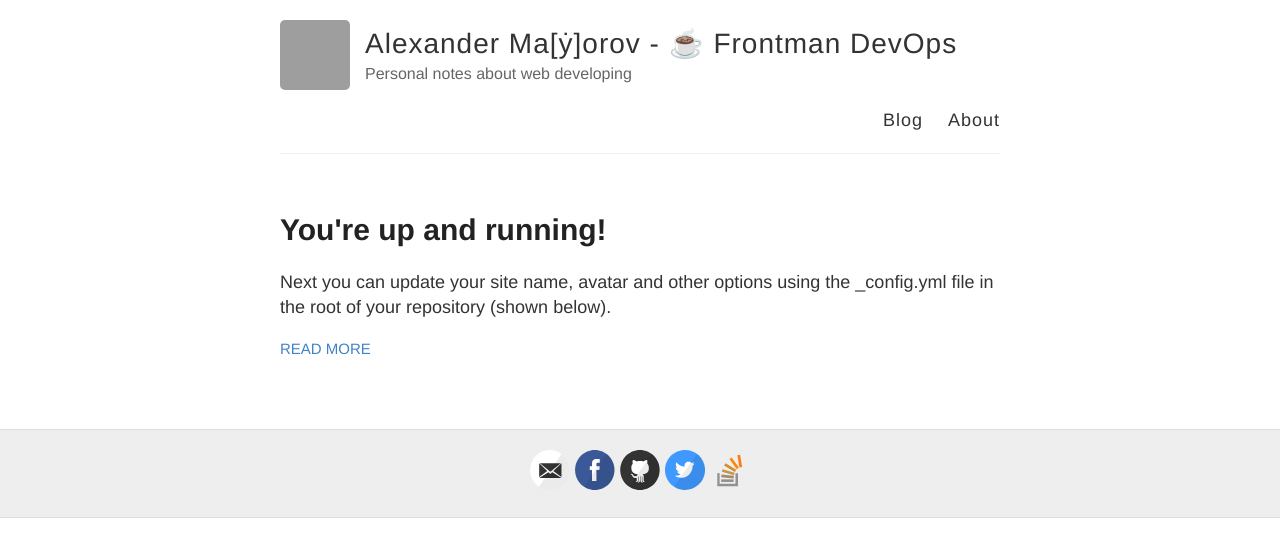
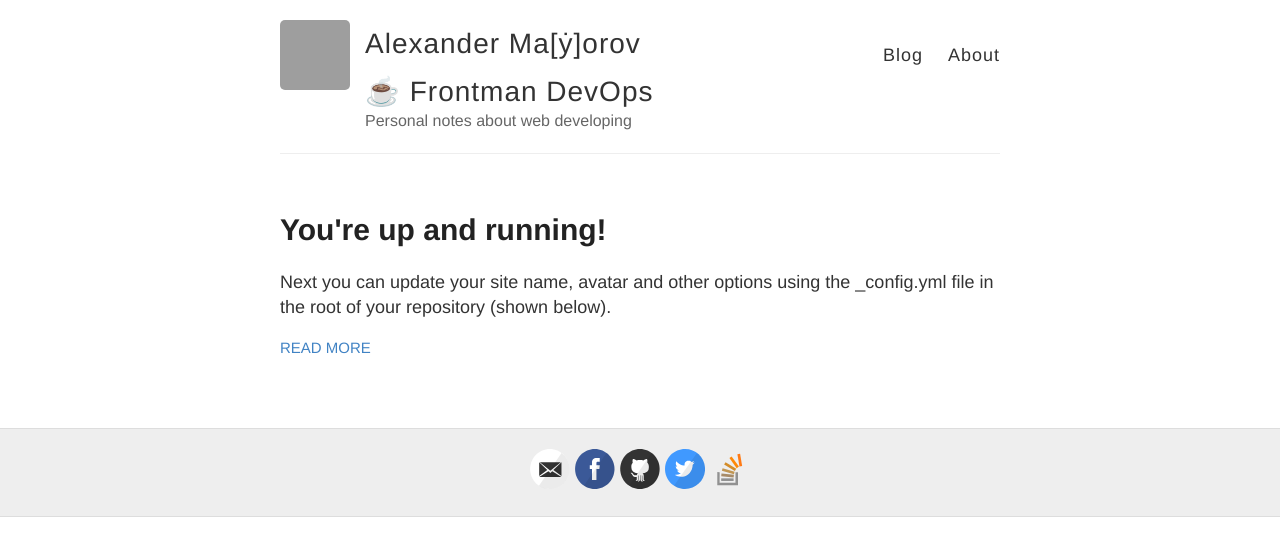
Before and after one commit to frontdevops/alexmayorov.github.io, a Jekyll site: the page built from index.html, in a window 1280 px wide. Shown: the top 557 px of the page. Built offline with Jekyll 4.4.1, drawn with Linux system fonts in a browser that asks for light colours; Markdown is read by kramdown in place of the engine named in the settings; grey boxes are pictures that could not be loaded.

```diff
--- a/_config.yml
+++ b/_config.yml
@@ -3,7 +3,7 @@
 #
 
 # Name of your site (displayed in the header)
-name: Alexander Ma[ẏ]orov - ☕ Frontman DevOps
+name: Alexander Ma[ẏ]orov <br> ☕ Frontman DevOps
 
 # Short bio or description (displayed in the header)
 description: Personal notes about web developing
```
